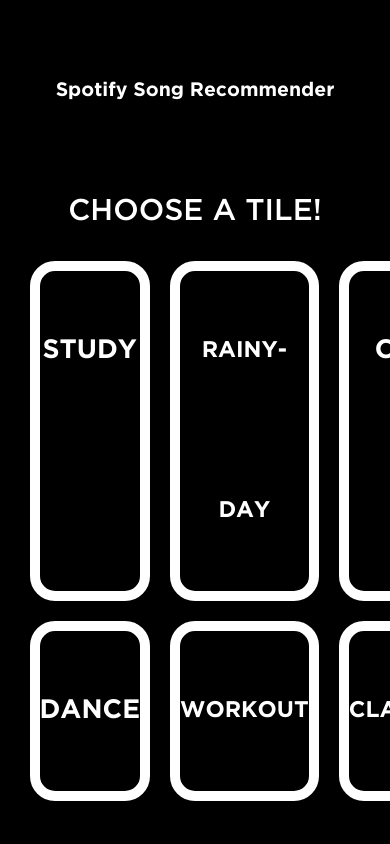
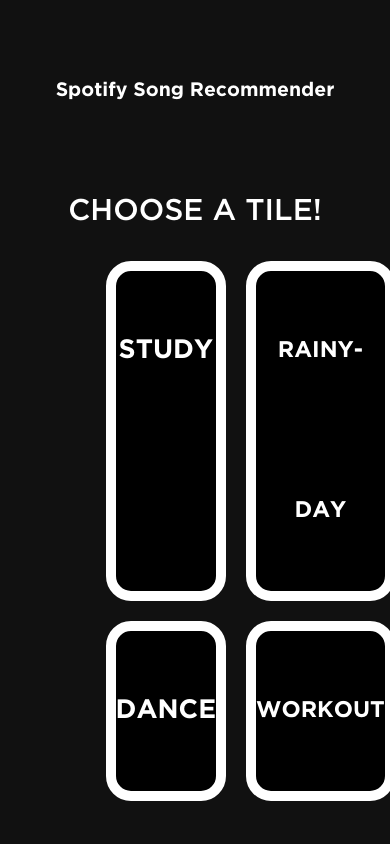
Before and after one commit to ryubsmile/spotify-song-recommender, a Django app: page /recommender/ in a window 390 px wide; the page is wider, and only the part inside the window is pictured. Run offline with Django 3.2, Linux system fonts and the light colour scheme.

Commit message:
chore: code refactor + font added
done:
- automatic result page
 ( prone to modification )
to do:
- long string modification
- responsive design
- js refactor
- tile dynamic creation?
- result page big image and animate

```diff
--- a/workspace/recommender/static/web/css/style.css
+++ b/workspace/recommender/static/web/css/style.css
@@ -43,26 +43,39 @@
 @font-face {
     font-family: 'Spotify';
     font-style: normal;
-    font-weight: lighter;
+    font-weight: 400;
+    src: url(fonts/Gotham-Font/GothamPro.woff) format('woff');
+}
+
+@font-face {
+    font-family: 'Spotify';
+    font-style: italic;
+    font-weight: 400;
+    src: url(fonts/Gotham-Font/GothamPro-Italic.woff) format('woff');
+}
+
+
+@font-face {
+    font-family: 'Spotify';
+    font-style: normal;
+    font-weight: 300;
     src: url(fonts/Gotham-Font/GothamPro-Light.woff) format('woff');
 }
 
 @font-face {
     font-family: 'Spotify';
     font-style: italic;
-    font-weight: lighter;
+    font-weight: 300;
     src: url(fonts/Gotham-Font/GothamPro-LightItalic.woff) format('woff');
 }
 
-/* lowest settings */
-h1{
-    font-weight: 500;
+html, body{
+    height: inherit;
+    width: inherit;
+    margin: 0;
 }
 
-p{
-    font-weight: 300;
-}
-/* lowest settings end */
+h1{ font-weight: 500; }
 
 a{
     text-decoration: none;
@@ -70,58 +83,46 @@
     display: block;
     width: 100%;
     height: 100%;
-
-}
-
-html{
-    height: 100%;
-    width: 100%;
 }
 
 body{
     font-family: 'Spotify', Helvetica, sans-serif;
-    background-color: black;
+    background-color: #111;
     color: white;
-    margin: 0;
-    height:100%;
-    width: 100%;
+    text-align: center;
 }
 
 header{
-    text-align:center;
     height: 180px;
 }
 
-.header-container{
+div.header-container{
     align-items: center;
     display: flex;
     justify-content: center;
     height: 100%;
 }
 
-#big-text{
+span#big-text{
     font-weight: bold;
-    font-size: 5vmin;
+    font-size: 5vw;
     margin: 0;
 }
 
-.subtitle{
+div.subtitle{
     font-weight: 500;
     font-size: 30px;
-    text-align:center;
     margin: 2vh 0 3vh 0;
-    color: inherit;
+    color: white;
 }
 
-.container{
-    text-align: center;
-}
+div.container{ text-align: center; }
 
-#tile-container{
+div#tile-container{
     display:grid;
     grid-template-columns: 1fr 1fr 1fr;
-    width: 90vmin;
-    height: 60vmin;
+    width: 51vw;
+    height: 34vw;
     margin: 0 auto;
 }
 
@@ -135,12 +136,11 @@
     margin: 10px;
     border-width: 10px;
     border-style: solid;
-    /* border-color: black !important; */
+
     animation: fade-out forwards 3s;
     animation-fill-mode: forwards;
 }
 
-/* only background color = yes, other = black */
 @keyframes fade-out{
     0%{ border-color: black; color: black; background-color: var(--current-color); }
     100%{ border-color: var(--current-color); color: var(--current-color); background-color: black; }
@@ -151,25 +151,22 @@
     animation-fill-mode: both;
 }
 
-/* color, border color = yes */
 @keyframes fade-in{
     0%{ background-color: black; color: var(--current-color);}
     100%{ border-color: black; color: black; background-color: var(--current-color); }
 }
 
-#big-text{
+/* #big-text{
     animation: follow-color 2s alternate;
     animation-fill-mode: forwards;
     animation-iteration-count: infinite;
 }
-
-
 @keyframes follow-color {
     0%{ color: currentColor; }
     100%{ color: var(--current-color); }
-}
+}*/
 
-.special-one{
+.clicked-tile{
     animation: swoop 0.5s forwards;
     animation-fill-mode: forwards;
     border-radius: 25px;
@@ -178,20 +175,12 @@
 }
 
 @keyframes swoop{
-    0%{
-        transform: scale(0.8, 0.8);
-    }
-
-    50%{
-        transform: scale(0.7, 0.7);
-    }
-
-    100%{
-        transform: scale(0.8, 0.8);
-    }
+      0%{ transform: scale(0.8, 0.8); }
+     50%{ transform: scale(0.7, 0.7); }
+    100%{ transform: scale(0.8, 0.8); }
 }
 
-.special-one-text{
+.clicked-tile-text{
     animation: none;
     color:black;
     line-height: 600%;
@@ -199,3 +188,5 @@
     margin-top:10px;
     font-weight: 700;
 }
+
+/* 800px width: shrink */
--- a/workspace/recommender/static/web/js/linkResult.js
+++ b/workspace/recommender/static/web/js/linkResult.js
@@ -14,11 +14,11 @@
     target.value = text;
 }
 
-function setAsSpecialOne(self){
+function clickedTile(self){
     var parent = self.parentElement;
 
-    parent.className = "special-one";
-    self.className = "special-one-text";
+    parent.className = "clicked-tile";
+    self.className = "clicked-tile-text";
 
     //at the end of this animation, submit data
     parent.addEventListener('animationend', () =>{
--- a/workspace/recommender/templates/recommender/index.html
+++ b/workspace/recommender/templates/recommender/index.html
@@ -54,6 +54,8 @@
                     var tile = tiles[i];
                     var genre = obj[randomIndices[i]].toUpperCase();
                     tile.textContent = genre;
+
+                    //dynamic font-sizing
                     if(genre.length > 6){
                         tile.style.fontSize = '17pt';
                     }
@@ -102,28 +104,26 @@
                 <input type="hidden" id="button-kind" name="choice" value="">
                 <div id="tile-container">
                     <div class="tile" onmouseover="setTileAnimation(this);">
-                        <a href="javascript:;" onclick="parseStringOfButton(this); setAsSpecialOne(this);"> </a>
+                        <a href="javascript:;" onclick="parseStringOfButton(this); clickedTile(this);"> </a>
                     </div>
                     <div class="tile" onmouseover="setTileAnimation(this);">
-                        <a href="javascript:;" onclick="parseStringOfButton(this); setAsSpecialOne(this);">LOFI</a>
+                        <a href="javascript:;" onclick="parseStringOfButton(this); clickedTile(this);">LOFI</a>
                     </div>
                     <div class="tile" onmouseover="setTileAnimation(this);">
-                        <a href="javascript:;" onclick="parseStringOfButton(this); setAsSpecialOne(this);">DRIVE</a>
+                        <a href="javascript:;" onclick="parseStringOfButton(this); clickedTile(this);">DRIVE</a>
                     </div>
                     <div class="tile" onmouseover="setTileAnimation(this);">
-                        <a href="javascript:;" onclick="parseStringOfButton(this); setAsSpecialOne(this);">CHILL</a>
+                        <a href="javascript:;" onclick="parseStringOfButton(this); clickedTile(this);">CHILL</a>
                         </div>
                     <div class="tile" onmouseover="setTileAnimation(this);">
-                        <a href="javascript:;" onclick="parseStringOfButton(this); setAsSpecialOne(this);">SLEEP</a>
+                        <a href="javascript:;" onclick="parseStringOfButton(this); clickedTile(this);">SLEEP</a>
                     </div>
                     <div class="tile" onmouseover="setTileAnimation(this);">
-                        <a href="javascript:;" onclick="parseStringOfButton(this); setAsSpecialOne(this);">TILE 6</a>
+                        <a href="javascript:;" onclick="parseStringOfButton(this); clickedTile(this);">TILE 6</a>
                     </div>
                 </div>
             </form>
         </div>
         <!-- end of main container -->
-
-
     </body>
 </html>
```
Also changed, not shown: workspace/recommender/static/web/css/style2.css (+41 -44 lines), workspace/recommender/templates/recommender/result.html (+38 -30 lines), workspace/recommender/static/web/css/fonts/Gotham-Font/GothamPro-Italic.woff (added), workspace/recommender/static/web/css/fonts/Gotham-Font/GothamPro.woff (added).
